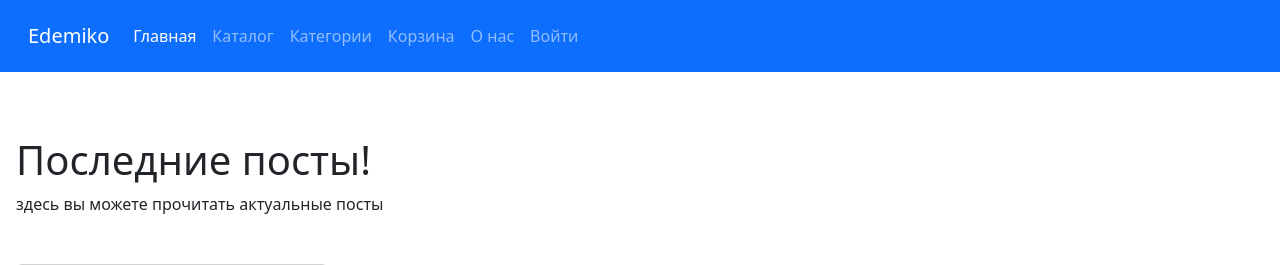
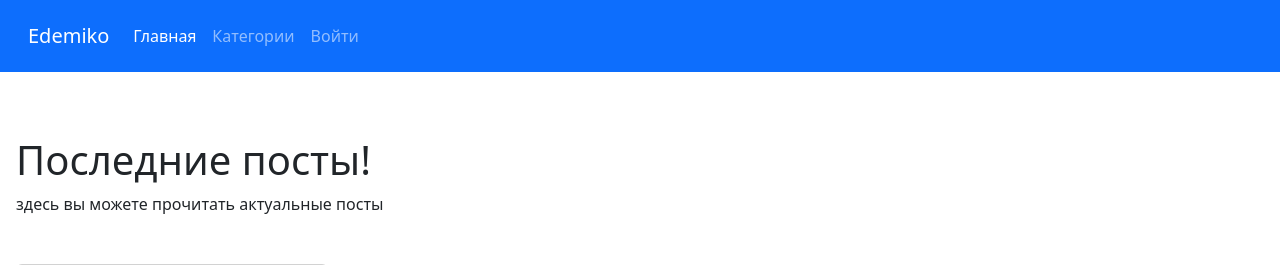
Before and after one commit to ibragimoov/edemiko, a Flask app: page / in a window 1280 px wide. Shown: the top 265 px of the page. Run offline with Flask 3, Linux system fonts and the light colour scheme; data comes from the database, SQL or seed files in the repository.

Commit message:
подправил шапку сайта

```diff
--- a/templates/base.html
+++ b/templates/base.html
@@ -20,16 +20,7 @@
               <a class="nav-link active" aria-current="page" href="/">Главная</a>
             </li>
             <li class="nav-item">
-              <a class="nav-link" href="#">Каталог</a>
-            </li>
-            <li class="nav-item">
               <a class="nav-link" href="#">Категории</a>
-            </li>
-            <li class="nav-item">
-              <a class="nav-link" href="/cart">Корзина</a>
-            </li>
-            <li class="nav-item">
-              <a class="nav-link" href="/about">О нас</a>
             </li>
             {% if not current_user.is_authenticated %}
               <li class="nav-item">
--- a/templates/index.html
+++ b/templates/index.html
@@ -17,7 +17,7 @@
                 <div class="card mb-3">
                  <div class="d-flex align-items-center py-2">
                   <div class="mx-2 bg-light rounded-circle border d-flex justify-content-center align-items-center" style="width:40px;height:40px" alt="Avatar"></div>
-                  <p class="card-text">{{ post.user.first_name + ' ' + post.user.last_name }}</p>
+                  <p class="card-text text-center">{{ post.user.first_name + ' ' + post.user.last_name }}</p>
                  </div>
 
                   <img src="{{ post.image_url }}" class="card-img-top" alt="...">
```
